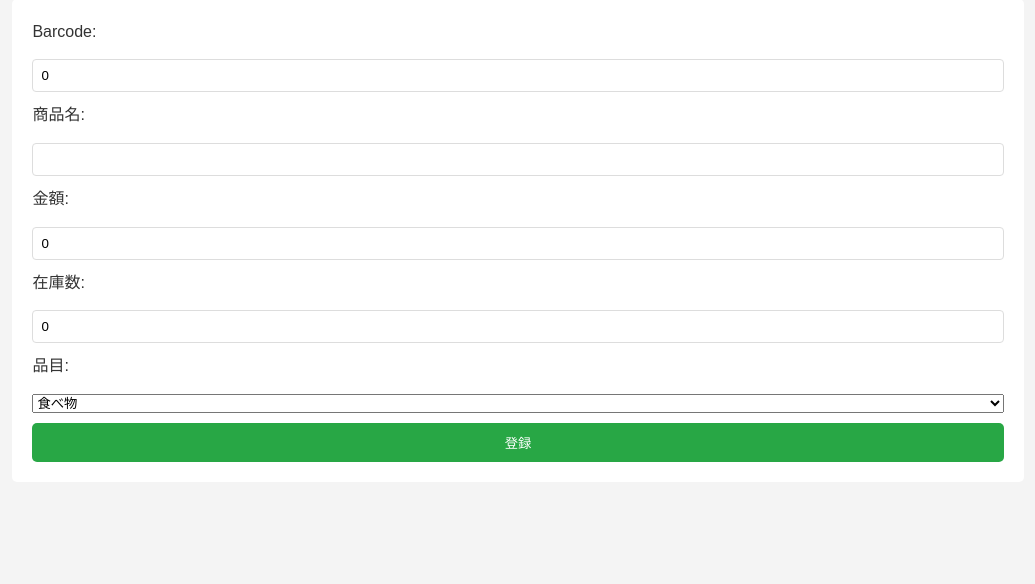
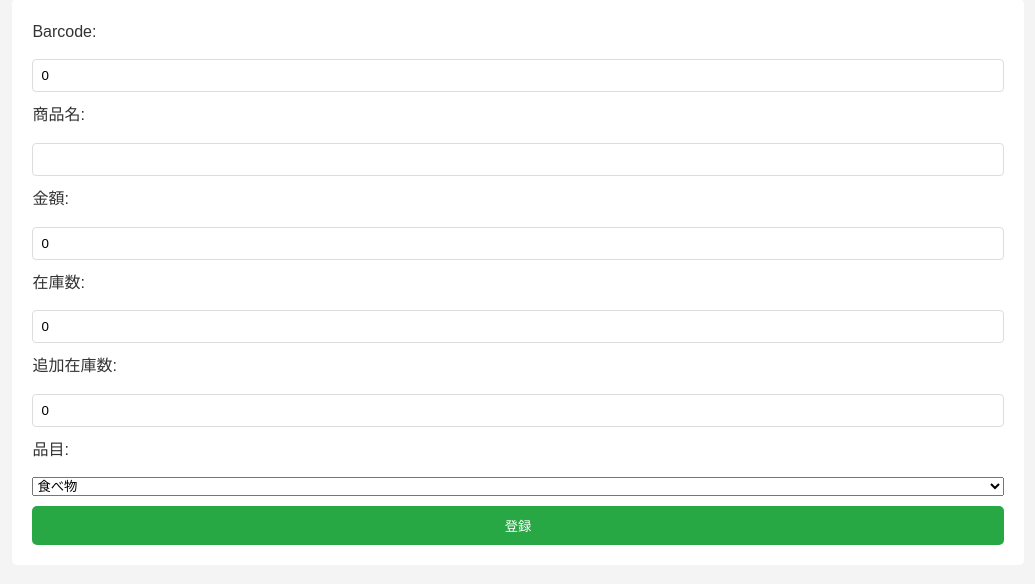
Before and after one commit to Nshisei/coop, a Flask app: page /product_registration in a window 1280 px wide. Shown: the part 189-773 px from the top of the page, without its empty margins (122-1157 px from the left). Run offline with Flask 3, Linux system fonts and the light colour scheme; some libraries are stand-ins or nearby versions.

Commit message:
在庫数も追加できるようにする

```diff
--- a/static/js/user_registration.js
+++ b/static/js/user_registration.js
@@ -34,11 +34,14 @@ document.addEventListener('DOMContentLoaded', function() {
             var password = prompt("チャージを行うにはパスワードを入力してください:");
 
             // パスワードが正しい場合のみフォームを送信
-            if (password === "1234") {
+            if (password === "703") {
                 form.submit(); // フォームの送信を続行
             } else {
                 alert("エラー: パスワードが正しくありません。");
             }
+        } else {
+             // チャージ額が1未満の場合は、直接送信
+             form.submit();
         }
     };
 });
--- a/templates/product_registration.html
+++ b/templates/product_registration.html
@@ -15,7 +15,10 @@
         <input type="number" id="productPrice" name="productPrice" value="0" min="0" max="99999">
 
         <label for="stockQuantity">在庫数:</label>
-        <input type="number" id="stockQuantity" name="stockQuantity" value="0" min="0" max="99999">
+        <input type="number" id="stockQuantity" name="stockQuantity" readonly value="0">
+
+        <label for="stockAdd">追加在庫数:</label>
+        <input type="number" id="stockAdd" name="stockAdd" value="0">
 
         <label for="productCategory">品目:</label>
         <select id="productCategory" name="productCategory">
--- a/utils/connect_db.py
+++ b/utils/connect_db.py
@@ -165,10 +165,11 @@ def new_items_or_update_items(data):
     productName = data['productName']
     productPrice = data['productPrice']
     stockQuantity = data['stockQuantity']
+    stockAdd = data['stockAdd']
     productCategory = data['productCategory']
     replace_ditc = {
         'NAME': str(productName),
-        'ADD_NUM': str(stockQuantity),
+        'ADD_NUM': str(stockAdd),
         'BARCODE': str(barcode),
         'PRICE': str(productPrice),
         'CLASS': str(productCategory),
```
